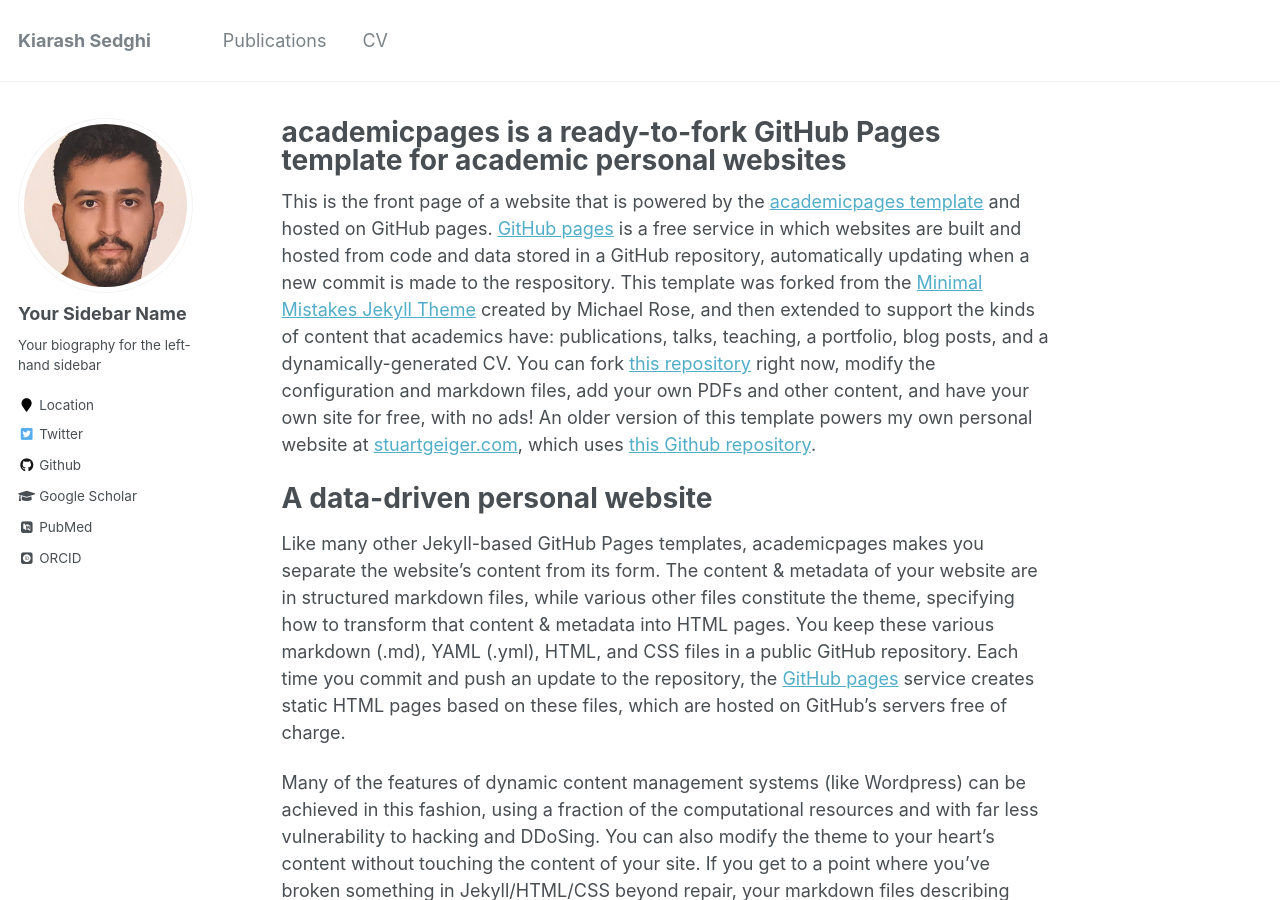
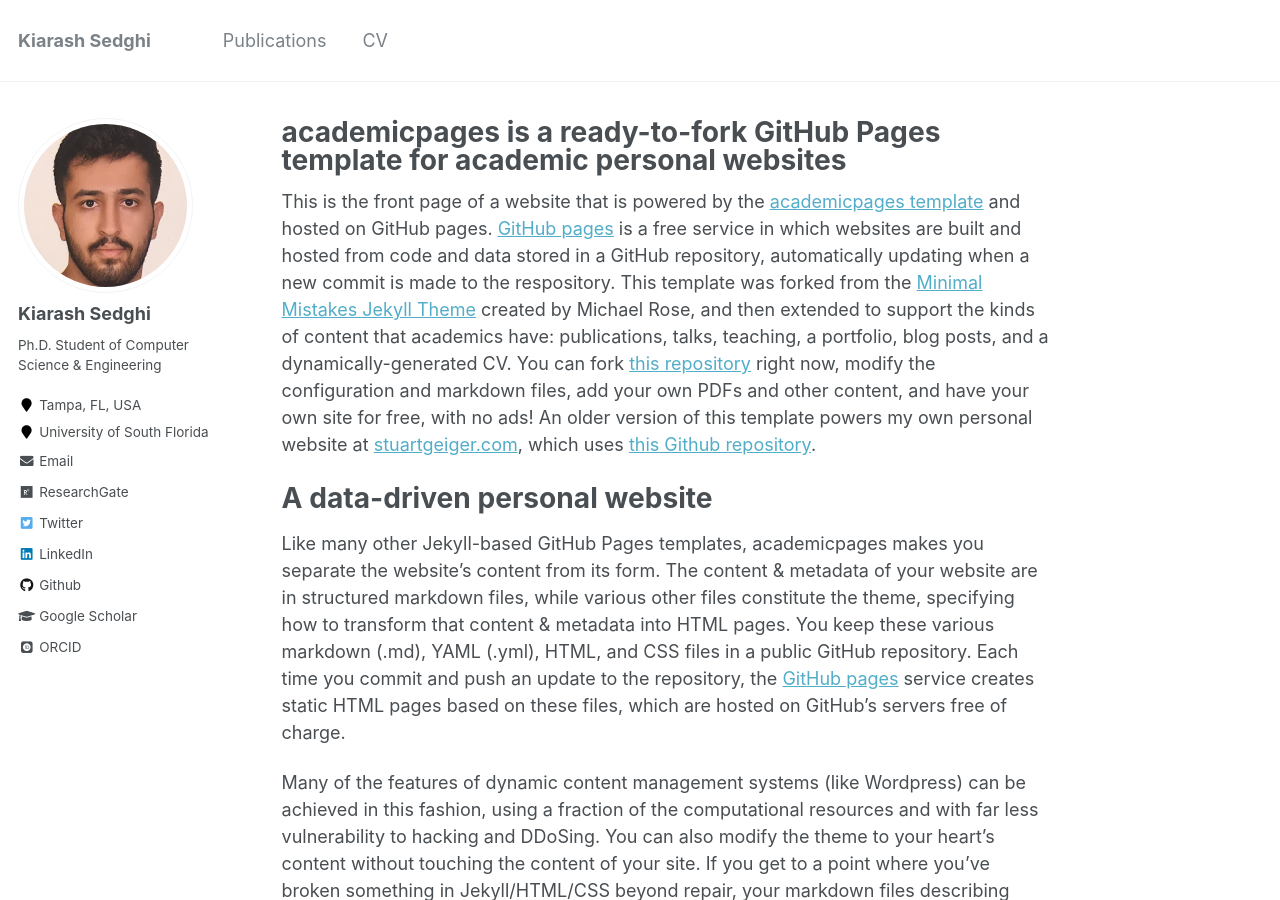
Before and after one commit to kiarashsedghigh/kiarashsedghigh.github.io, a Jekyll site: the page built from _pages/about.md, in a window 1280 px wide and 900 px high. Built offline with Jekyll 4.4.1, drawn with Linux system fonts in a browser that asks for light colours; some web fonts are replaced.

Commit message:
Update _config.yml

```diff
--- a/_config.yml
+++ b/_config.yml
@@ -80,41 +80,19 @@
 
 # Site Author
 author:
-  name             : "Your Sidebar Name"
+  name             : "Kiarash Sedghi"
   avatar           : "profile.png"
-  bio              : "Your biography for the left-hand sidebar"
-  location         : "Location"
-  employer         :
-  pubmed           : "https://www.ncbi.nlm.nih.gov/pubmed/?term=john+snow"
-  googlescholar    : "http://yourfullgooglescholarurl.com"
-  email            :
-  researchgate     :  # example: "https://www.researchgate.net/profile/yourprofile"
-  uri              :
-  bitbucket        :
-  codepen          :
-  dribbble         :
-  flickr           :
-  facebook         :
-  foursquare       :
+  bio              : "Ph.D. Student of Computer Science & Engineering"
+  location         : "Tampa, FL, USA"
+  employer         : "University of South Florida"
+  googlescholar    : "https://scholar.google.com/citations?user=B7wAKkEAAAAJ&hl=en"
+  email            : "kiarashs@usf.edu"
+  researchgate     :  "https://www.researchgate.net/profile/Kiarash-Sedghighadikolaei"
   github           : "academicpages"
-  google_plus      :
-  keybase          :
-  instagram        :
-  impactstory      : #"https://profiles.impactstory.org/u/xxxx-xxxx-xxxx-xxxx"
-  lastfm           :
-  linkedin         :
-  orcid            : "http://orcid.org/yourorcidurl"
-  pinterest        :
-  soundcloud       :
-  stackoverflow    : # http://stackoverflow.com/users/123456/username
-  steam            :
-  tumblr           :
+  linkedin         : "www.linkedin.com/in/kiarash-sedghi"
+  orcid            : "https://orcid.org/0009-0002-3614-0630"
   twitter          : "replacethistwitterhandle"
-  vine             :
-  weibo            :
-  xing             :
-  youtube          :
-  wikipedia        :
+
 
 
 # Reading Files
```
